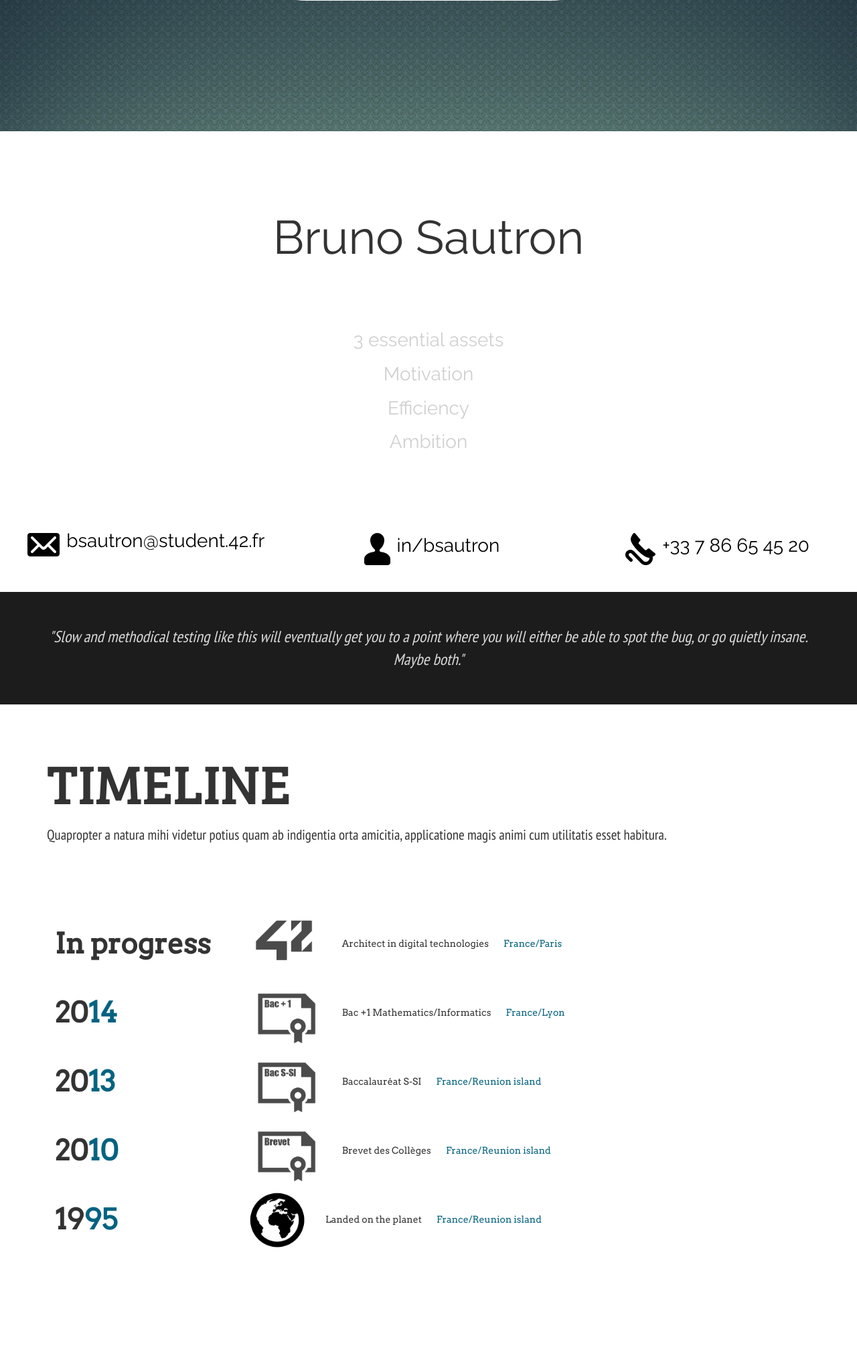
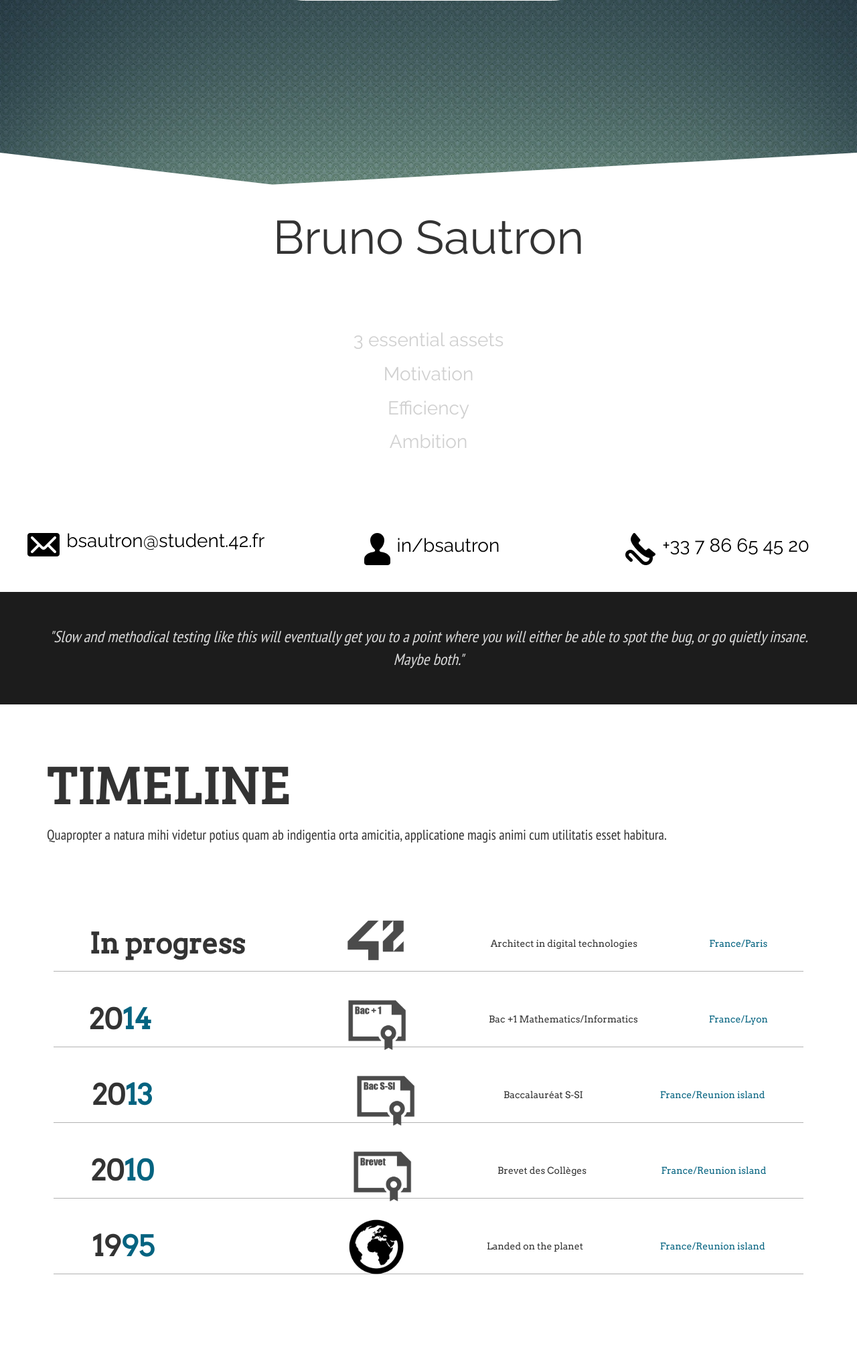
Before and after one commit to bsautron/bsautron.github.io, a web app: file index.html in a window 1280 px wide. Shown: the part 404-2447 px from the top of the page at 67% size. Before the commit the page ends 2397 px from the top, so only its background shows below. Run offline with its HTML, style and script files only (its server is not run), Linux system fonts and the light colour scheme; some web fonts are replaced.

Commit message:
siluhegrlserg

```diff
--- a/css/page.css
+++ b/css/page.css
@@ -72,7 +72,7 @@ header #descritpion {
 }
 
 #fond-white {
-	background: white;
+	/*background: white;*/
 	position: absolute;
 	bottom: 0;
 	width: 100%;
--- a/index.html
+++ b/index.html
@@ -37,6 +37,10 @@
         </nav>
       </div>
       <div id="fond-white"></div>
+      <svg xmlns="http://www.w3.org/2000/svg" xmlns:xlink="http://www.w3.org/1999/xlink" viewBox="0 0 1000 20" preserveAspectRatio="none" width="100%" height="25%">
+        <polygon points="0,0 1000,15 0,100" style="fill:#fff;"></polygon>
+        <polygon points="1000,0 0,7 1000,30" style="fill:#fff;"></polygon>
+      </svg>
     </header>
     <section id="s-connect"></section>
     <section id="s-timeline"></section>
--- a/index.jade
+++ b/index.jade
@@ -15,6 +15,10 @@ html(lang="en")
             - for (var i = 0; sectionsTab[i]; i++)
               a(id= 'a-' + sectionsTab[i], href='#s-' + sectionsTab[i])!= '<li>' + sectionsTab[i] + '</li>'
       #fond-white
+      svg(xmlns="http://www.w3.org/2000/svg", xmlns:xlink="http://www.w3.org/1999/xlink", viewBox="0 0 1000 20", preserveAspectRatio="none", width="100%", height="25%")
+        polygon(points="0,0 1000,15 0,100", style="fill:#fff;")
+        polygon(points="1000,0 0,7 1000,30", style="fill:#fff;")
+
 
     - for (var i = 0; sectionsTab[i]; i++)
       section(id="s-" + sectionsTab[i])
--- a/sections/timeline/style-timeline.css
+++ b/sections/timeline/style-timeline.css
@@ -5,7 +5,11 @@
 #s-timeline .qt {
 	font-family: 'Arvo', serif;
 	display: flex;
-	margin: 1px;
+	justify-content: space-around;
+	margin: 10px;
+	border-bottom: 1px solid rgba(0, 0, 0, 0.3);
+	-webkit-background-clip: padding-box; /* for Safari */
+    background-clip: padding-box;
 }
 
 #s-timeline .qt-qt {
--- a/sections/timeline/timeline.js
+++ b/sections/timeline/timeline.js
@@ -98,3 +98,11 @@ function timeline() {
 	}
 	document.body.appendChild(section);
 }
+
+$("#s-timeline").hover(
+	function() {
+		console.log("passer");
+	},
+	function() {
+		console.log("non");
+	});
```
